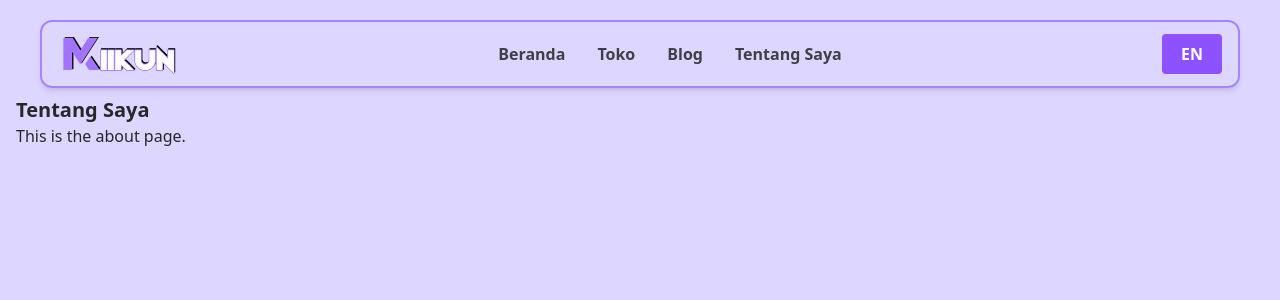
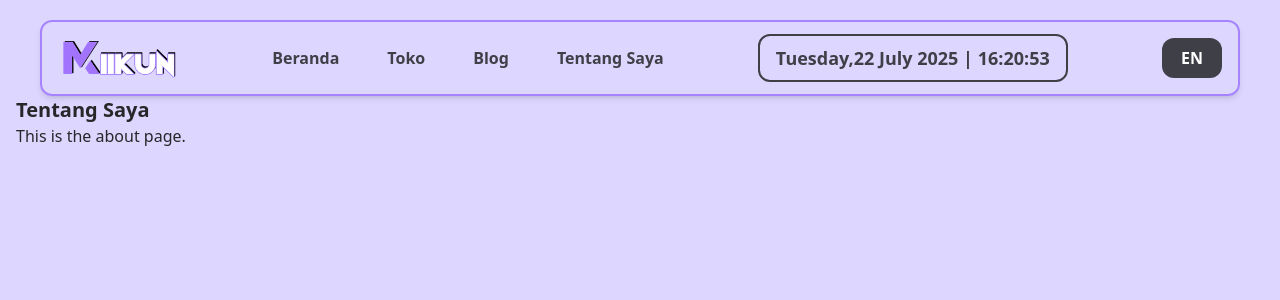
Before and after one commit to miikun66/portfolio, a React (Vite) app: page /about in a window 1280 px wide. Shown: the top 300 px of the page. Built offline with nearby package versions, Linux system fonts and the light colour scheme.

Commit message:
tambahkan component clock atau jam

```diff
--- /dev/null
+++ b/src/components/ClockDropdown.jsx
@@ -0,0 +1,66 @@
+import React, { useState, useEffect, useRef } from "react";
+
+function ClockDropdown() {
+  const [time, setTime] = useState(new Date());
+  const [isOpen, setIsOpen] = useState(false);
+  const dropdownRef = useRef(null);
+
+  useEffect(() => {
+    const interval = setInterval(() => setTime(new Date()), 1000);
+    return () => clearInterval(interval);
+  }, []);
+
+  useEffect(() => {
+    const handleClickOutside = (event) => {
+      if (dropdownRef.current && !dropdownRef.current.contains(event.target)) {
+        setIsOpen(false);
+      }
+    };
+
+    document.addEventListener("mousedown", handleClickOutside);
+    return () => document.removeEventListener("mousedown", handleClickOutside);
+  }, []);
+
+  const toggleDropdown = () => {
+    setIsOpen(!isOpen);
+  };
+
+  // Format waktu dan tanggal
+  const hours = time.getHours().toString().padStart(2, "0");
+  const minutes = time.getMinutes().toString().padStart(2, "0");
+  const seconds = time.getSeconds().toString().padStart(2, "0");
+
+  const day = time.toLocaleDateString("en-EN", { weekday: "long" });
+  const date = time.getDate();
+  const month = time.toLocaleDateString("en-EN", { month: "long" });
+  const year = time.getFullYear();
+
+  return (
+    <div className="relative inline-block text-left" ref={dropdownRef}>
+      {/* PC View: tampil semua berjajar */}
+      <div className="lg:px-4 lg:py-2 px-2 py-1 hidden md:block font-bold text-[var(--bgDark)] cursor-pointer border-2 rounded-xl text-sm lg:text-lg hover:border-violet-700 hover:text-violet-700">
+       {day},{date} {month} {year} | {hours}:{minutes}:{seconds}
+      </div>
+
+      {/* Mobile View: jam + dropdown */}
+      <div className="md:hidden">
+        <button
+          onClick={toggleDropdown}
+          className="px-4 py-2 text-[var(--bgDark)] font-bold cursor-pointer border-2 rounded-xl hover:border-violet-700 hover:text-violet-700"
+        >
+          {hours}:{minutes}:{seconds}
+        </button>
+
+        {isOpen && (
+          <div className="absolute w-35 text-center bg-[var(--secondColor)] rounded-xl border-2 border-violet-700 shadow-lg p-4 z-10 text-violet-700">
+            <p>{day}</p>
+            <hr />
+            <p>{date} {month} {year}</p>
+          </div>
+        )}
+      </div>
+    </div>
+  );
+}
+
+export default ClockDropdown;
--- a/src/components/Header.jsx
+++ b/src/components/Header.jsx
@@ -4,27 +4,57 @@ import ToggleLanguage from "./ToggleLanguage";
 import { LanguageContext } from "../LanguageContext";
 import logo from "../assets/images/logo.webp";
 import logoSm from "../assets/images/favicon-96x96.png";
+import ClockDropdown from "./ClockDropdown";
 
 function Header() {
   const { currentLang } = useContext(LanguageContext);
   const [isOpen, setIsOpen] = useState(false);
 
-   return (
-    <header className="fixed top-0 left-0 right-0 border-2 border-violet-400 md:my-5 md:mx-10 my-2 mx-5 rounded-xl shadow-md z-50 bg-[var(--secondColor)]/80">
-      <div className="max-w-7xl mx-auto px-4 py-3 flex items-center justify-between">
+  return (
+    <header className="fixed top-0 left-0 right-0 border-2 border-violet-400 lg:my-5 lg:mx-10 my-2 mx-5 rounded-xl shadow-md z-50 bg-[var(--secondColor)]/80">
+      <div className="max-w-7xl mx-auto lg:px-4 lg:py-3 px-1 py-1 flex items-center justify-between">
         {/* Logo */}
         <div className="flex-shrink-0">
           <Link to="/">
-            <img className="h-10 w-auto hidden md:flex" src={logo} alt={currentLang.logo} />
-            <img className="h-10 w-auto md:hidden" src={logoSm} alt={currentLang.logo} />
+            <img
+              className="h-10 w-auto hidden md:flex"
+              src={logo}
+              alt={currentLang.logo}
+            />
+            <img
+              className="h-10 w-auto md:hidden"
+              src={logoSm}
+              alt={currentLang.logo}
+            />
           </Link>
+        </div>
+
+        {/* Navigation */}
+        <nav className="hidden md:flex lg:space-x-12 space-x-3 font-bold text-[var(--bgDark)]">
+          <Link className="hover:text-[var(--mainColor)]" to="/">
+            {currentLang.home}
+          </Link>
+          <Link className="hover:text-[var(--mainColor)]" to="/shop">
+            {currentLang.shop}
+          </Link>
+          <Link className="hover:text-[var(--mainColor)]" to="/blog">
+            {currentLang.blog}
+          </Link>
+          <Link className="hover:text-[var(--mainColor)]" to="/about">
+            {currentLang.about}
+          </Link>
+        </nav>
+
+        {/*Clock*/}
+        <div>
+          <ClockDropdown />
         </div>
 
         {/* Hamburger Button */}
         <div className="md:hidden">
           <button
             onClick={() => setIsOpen(!isOpen)}
-            className="text-[var(--mainColor)] hover:text-violet-700 focus:outline-none cursor-pointer border-2 rounded-md"
+            className="text-[var(--bgDark)] hover:text-violet-700 focus:outline-none cursor-pointer border-2 rounded-md"
           >
             <svg
               className="w-6 h-6"
@@ -52,14 +82,6 @@ function Header() {
           </button>
         </div>
 
-        {/* Navigation */}
-        <nav className="hidden md:flex space-x-8 font-bold text-[var(--bgDark)]">
-          <Link className="hover:text-[var(--mainColor)]" to="/">{currentLang.home}</Link>
-          <Link className="hover:text-[var(--mainColor)]" to="/shop">{currentLang.shop}</Link>
-          <Link className="hover:text-[var(--mainColor)]" to="/blog">{currentLang.blog}</Link>
-          <Link className="hover:text-[var(--mainColor)]" to="/about">{currentLang.about}</Link>
-        </nav>
-
         {/* Button */}
         <div className="hidden md:flex flex-shrink-0">
           <ToggleLanguage />
@@ -71,10 +93,18 @@ function Header() {
         <div className="md:hidden font-bold text-[var(--bgDark)]">
           <hr className="text-violet-400 mx-3" />
           <nav className="px-4 py-3 space-y-2">
-            <Link to="/" className="block bg-amber-200">{currentLang.home}</Link>
-            <Link to="/shop" className="block">{currentLang.shop}</Link>
-            <Link to="/blog" className="block">{currentLang.blog}</Link>
-            <Link to="/about" className="block">{currentLang.about}</Link>
+            <Link to="/" className="block bg-amber-200">
+              {currentLang.home}
+            </Link>
+            <Link to="/shop" className="block">
+              {currentLang.shop}
+            </Link>
+            <Link to="/blog" className="block">
+              {currentLang.blog}
+            </Link>
+            <Link to="/about" className="block">
+              {currentLang.about}
+            </Link>
             <ToggleLanguage />
           </nav>
         </div>
--- a/src/components/ToggleLanguage.jsx
+++ b/src/components/ToggleLanguage.jsx
@@ -7,7 +7,7 @@ function ToggleLanguage() {
   return (
     <button
       onClick={toggleLanguage}
-      className="bg-violet-500 hover:bg-violet-700 text-white font-bold py-2 px-4 rounded cursor-pointer w-15 h-10"
+      className="bg-[var(--bgDark)] hover:bg-violet-700 text-white font-bold lg:py-2 lg:px-4 px-2 py-1 rounded-xl cursor-pointer lg:w-15 lg:h-10"
     >
       {language === "id" ? "EN" : "ID"}
     </button>
```
